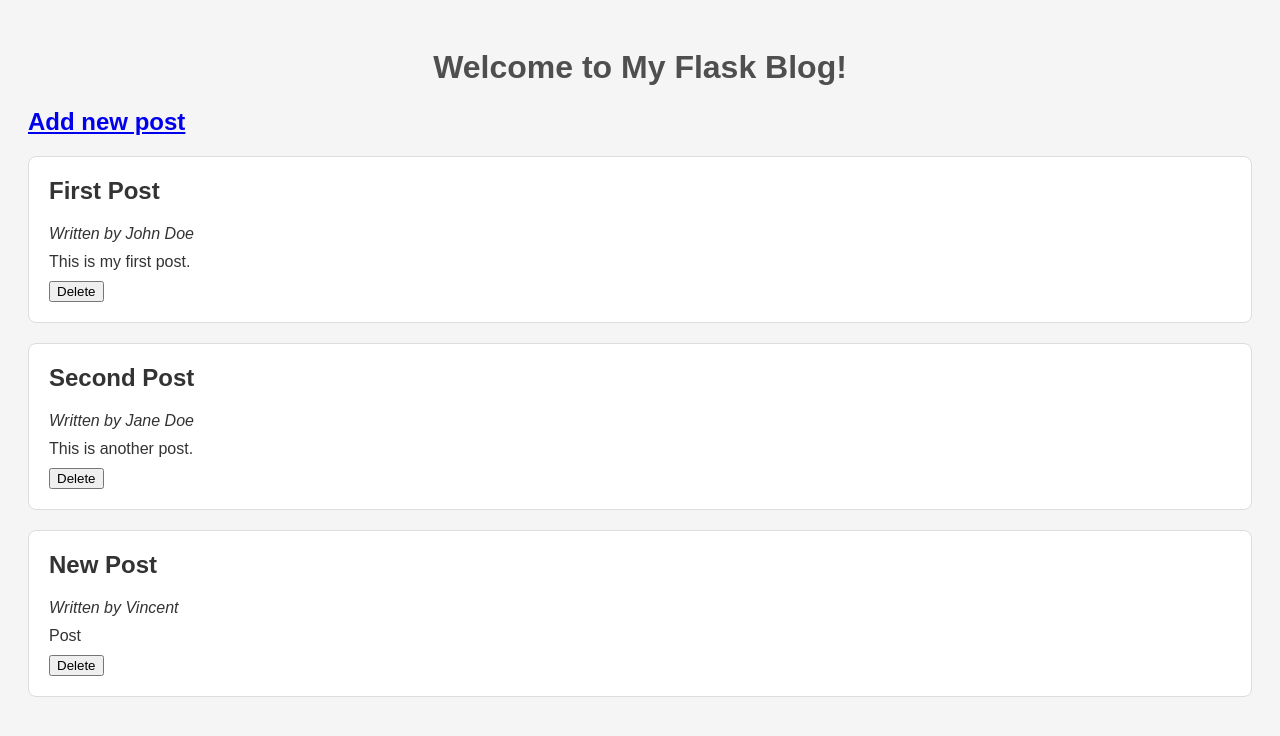
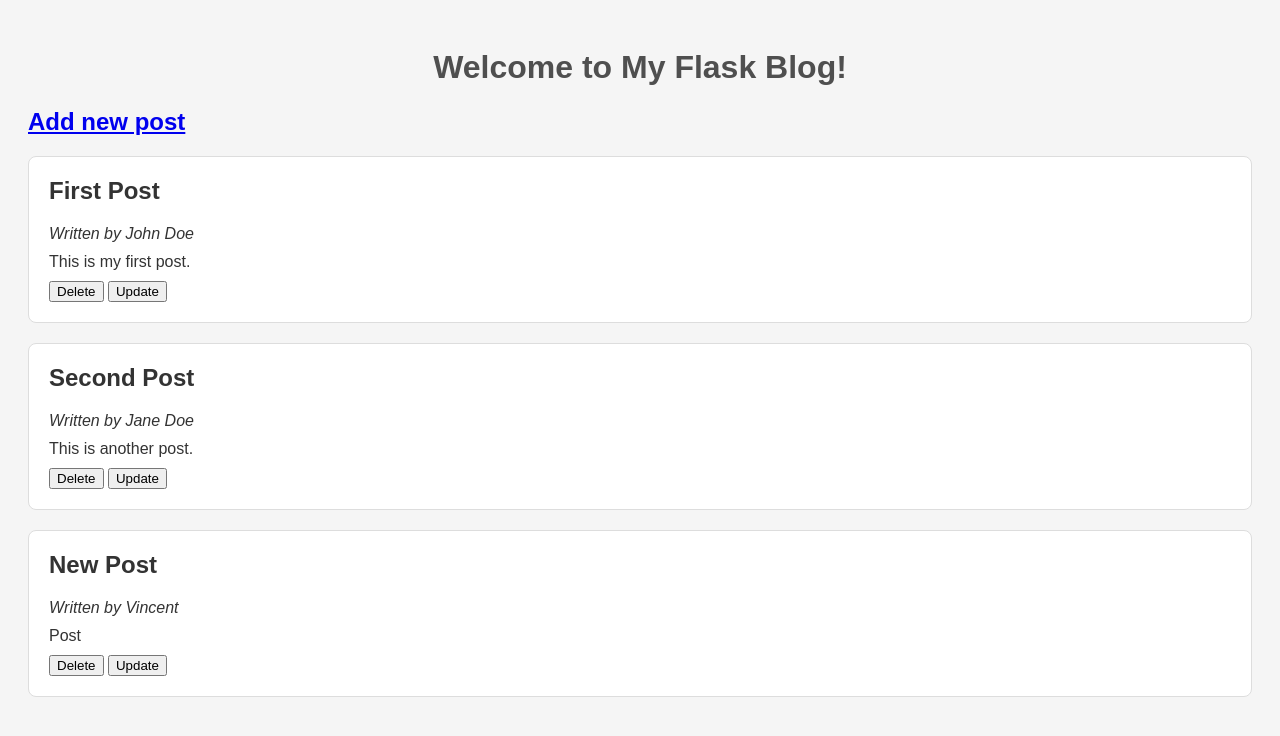
Before and after one commit to vincentkoenig/Masterblog, a Flask app: page / in a window 1280 px wide. Shown: the top 736 px of the page. Run offline with Flask 3, Linux system fonts and the light colour scheme.

Commit message:
Add update button with post ID to each blog post

```diff
--- a/templates/index.html
+++ b/templates/index.html
@@ -15,6 +15,7 @@
             <p><em>Written by {{post.author}}</em></p>
             <p>{{post.content}}</p>
             <button onclick="window.location.href='/delete/{{post.id}}'">Delete</button>
+            <button onclick="window.location.href='/update/{{post.id}}'">Update</button>
         </div>
     {% endfor %}
 </body>
```
